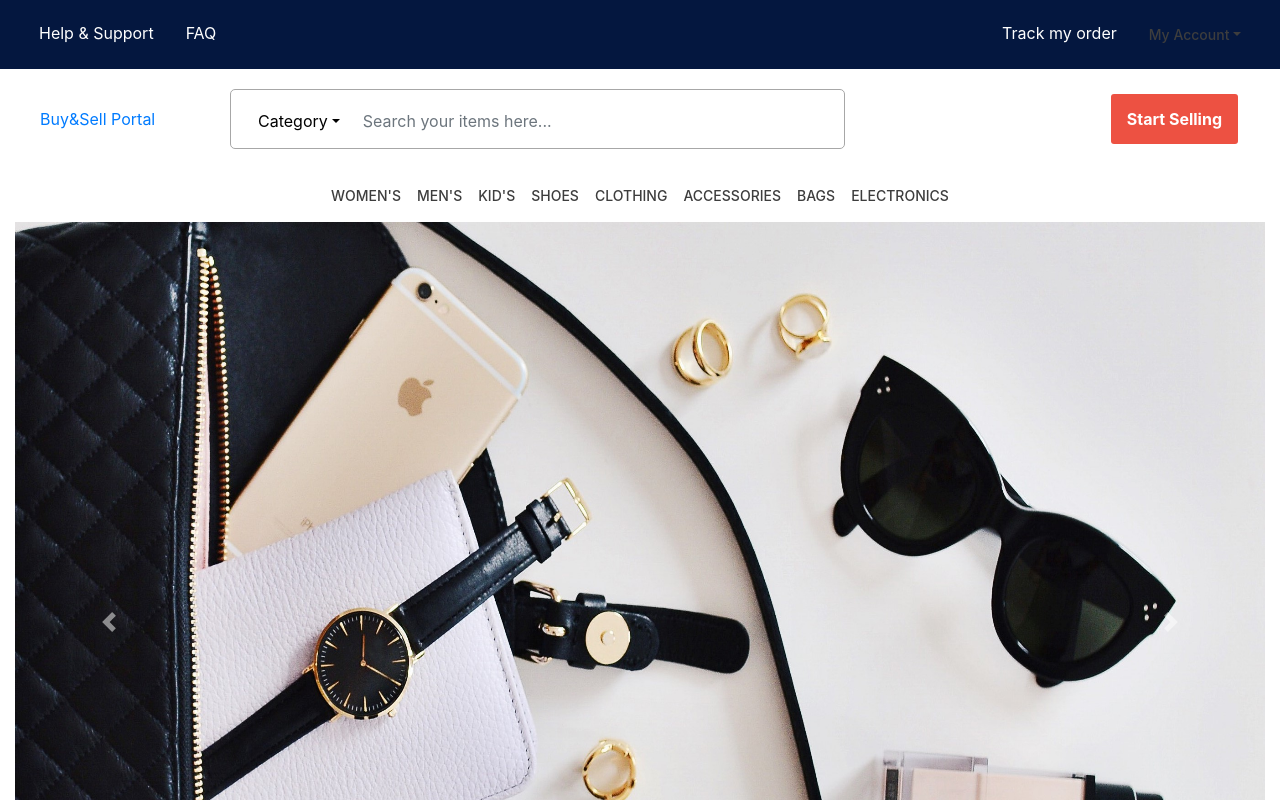
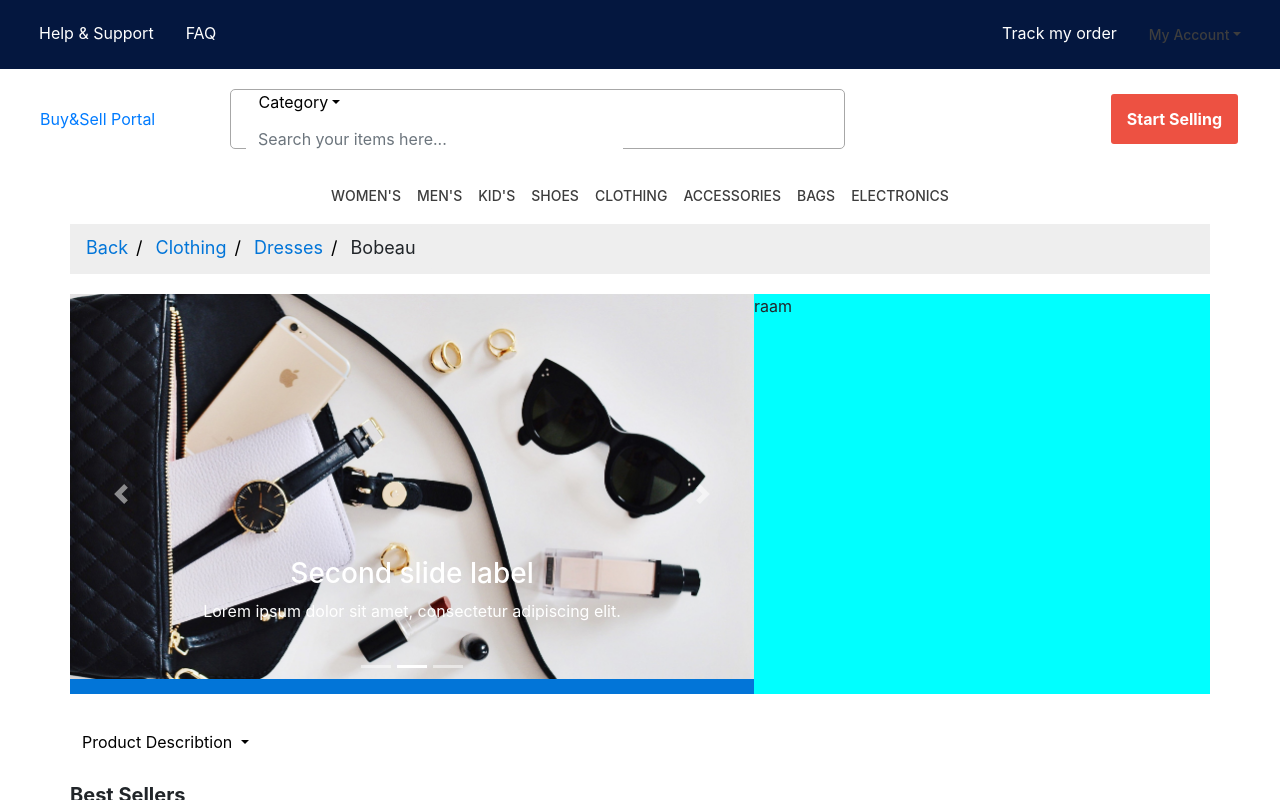
Before and after one commit to Ramkumar96/Buy_Sell_Site, a React (Create React App) app: page / in a window 1280 px wide. Both pictures are taken after a click on the button "MEN'S". Shown: the top 800 px of the page. Built offline with nearby package versions, Linux system fonts and the light colour scheme.

Commit message:
product view page 1

```diff
--- a/package.json
+++ b/package.json
@@ -12,7 +12,8 @@
     "react-dom": "^16.13.1",
     "react-icons": "^3.10.0",
     "react-router-dom": "^5.2.0",
-    "react-scripts": "3.4.1"
+    "react-scripts": "3.4.1",
+    "reactstrap": "^8.5.0"
   },
   "scripts": {
     "start": "react-scripts start",
--- a/src/App.js
+++ b/src/App.js
@@ -4,13 +4,14 @@ import HomePage from './pages/HomePage';
 import TopCategories from  './components/CategoriesComponents/TopCategories';
 import Header from './components/HomeComponents/Header';
 import Footer from './components/HomeComponents/Footer';
+import ProductViewPage from './pages/ProductViewPage';
 
 const App = () => {
   return (
     <>
     <Header/>
-    <HomePage/>
-    {/* <TopCategories/> */}
+    {/* <HomePage/> */}
+    <ProductViewPage/>
     <Footer/>
     </>
   )
--- /dev/null
+++ b/src/css/ProductViewPage.css
@@ -0,0 +1,82 @@
+.row-1{
+    background-color: #eee;
+    height: 50px;
+}
+
+.row-2{
+    background-color: aqua;
+    margin-top: 20px;
+    margin-bottom: 20px;
+}
+
+.row-3{
+    width: 60%;
+    padding-top: 10px;
+    padding-bottom: 10px;
+}
+
+.drop{
+    width: 100%;
+}
+
+.row-4{
+    height: 400px;
+    padding-top: 10px;
+    padding-bottom: 20px;
+}
+
+
+/* Breadcrumb css styles */
+
+ul.breadcrumb {
+    padding: 10px 16px;
+    list-style: none;
+    background-color: #eee;
+  }
+  ul.breadcrumb li {
+    display: inline;
+    font-size: 18px;
+  }
+  ul.breadcrumb li+li:before {
+    padding: 8px;
+    color: black;
+    content: "/\00a0";
+  }
+  ul.breadcrumb li a {
+    color: #0275d8;
+    text-decoration: none;
+  }
+  ul.breadcrumb li a:hover {
+    color: #01447e;
+    text-decoration: underline;
+  }
+
+
+  /* carousel banner */
+@media (min-width: 768px) {
+    .img-carousel {
+        width: 100%;
+        height: 100%;
+    }
+}
+
+.img-fill{
+    width: 100%;
+    height: 100%;
+    background-position: center;
+}
+
+  /* Product View Container */
+
+  .col-75{
+      width: 60%;
+      height: 400px;
+      background-color: #0275d8;
+
+  }
+
+  .col-25{
+      width: 40%;
+      height: 400px;
+
+  }
--- /dev/null
+++ b/src/pages/ProductViewPage.js
@@ -0,0 +1,101 @@
+import React from 'react';
+import '../css/ProductViewPage.css';
+import InputGroup from 'react-bootstrap/InputGroup';
+import Dropdown from 'react-bootstrap/Dropdown';
+import DropdownButton from 'react-bootstrap/DropdownButton';
+import CustomCard from '../components/HomeComponents/CustomCard';
+
+import Carousel from 'react-bootstrap/Carousel';
+
+const ProductViewPage = () => {
+    return (
+        <div className="container">
+            <div className="row ">
+                <div className="col">
+                    <div className="row row-1">
+                        <ul class="breadcrumb">
+                            <li><a href="#">Back</a></li>
+                            <li><a href="#">Clothing</a></li>
+                            <li><a href="#">Dresses</a></li>
+                            <li>Bobeau</li>
+                        </ul>
+                    </div>
+                    <div className="row row-2">
+                        <div className="col-75">
+                            <Carousel className="img-carousel">
+                                <Carousel.Item>
+                                    <img
+                                        className="img-fill"
+                                        src={require('../assets/images/c1.jpg')}
+                                        alt="First slide"
+                                    />
+                                    <Carousel.Caption>
+                                        <h3>First slide label</h3>
+                                        <p>Nulla vitae elit libero, a pharetra augue mollis interdum.</p>
+                                    </Carousel.Caption>
+                                </Carousel.Item>
+                                <Carousel.Item>
+                                    <img
+                                        className="img-fill"
+                                        src={require('../assets/images/c2.jpg')}
+                                        alt="Third slide"
+                                    />
+                                    <Carousel.Caption>
+                                        <h3>Second slide label</h3>
+                                        <p>Lorem ipsum dolor sit amet, consectetur adipiscing elit.</p>
+                                    </Carousel.Caption>
+                                </Carousel.Item>
+                                <Carousel.Item>
+                                    <img
+                                        className="img-fill"
+                                        src={require('../assets/images/c2.jpg')}
+                                        alt="Third slide"
+                                    />
+                                    <Carousel.Caption>
+                                        <h3>Third slide label</h3>
+                                        <p>Praesent commodo cursus magna, vel scelerisque nisl consectetur.</p>
+                                    </Carousel.Caption>
+                                </Carousel.Item>
+                            </Carousel>
+                        </div>
+                        <div className="col-25">
+                            <p>raam</p>
+                        </div>
+                    </div>
+                    <div className="row row-3">
+                        <DropdownButton
+                            as={InputGroup.Prepend}
+                            // variant="outline-secondary"
+                            title="Product Describtion                             "
+                            id="input-group-dropdown-1"
+                            className="drop"
+                        >
+                            <Dropdown.Item href="#">Lorem ipsum dolor sit amet, consectetur adipiscing <br />
+                            elit, sed do eiusmod tempor incididunt ut labore et dolore magna aliqua.<br />
+                             Ut enim ad minim veniam, quis nostrud exercitation ullamco laboris nisi ut<br />
+                              aliquip ex ea commodo consequat. Duis aute irure dolor in reprehenderit in<br />
+                               voluptate velit esse cillum dolore eu </Dropdown.Item>
+
+                        </DropdownButton>
+                    </div>
+                    <div className="row row-4">
+                        <div className="col">
+                            <div className="row newArrivalsTitle ">
+                                <p>Best Sellers</p>
+                            </div>
+                            <div className="row newArrivalsCard">
+                                <CustomCard />
+                                <CustomCard />
+                                <CustomCard />
+                                <CustomCard />
+                            </div>
+                        </div>
+                    </div>
+
+                </div>
+            </div>
+        </div>
+    )
+}
+
+export default ProductViewPage;
```
Also changed, not shown: 1 other file (tests, documents, lock files or other folders).
